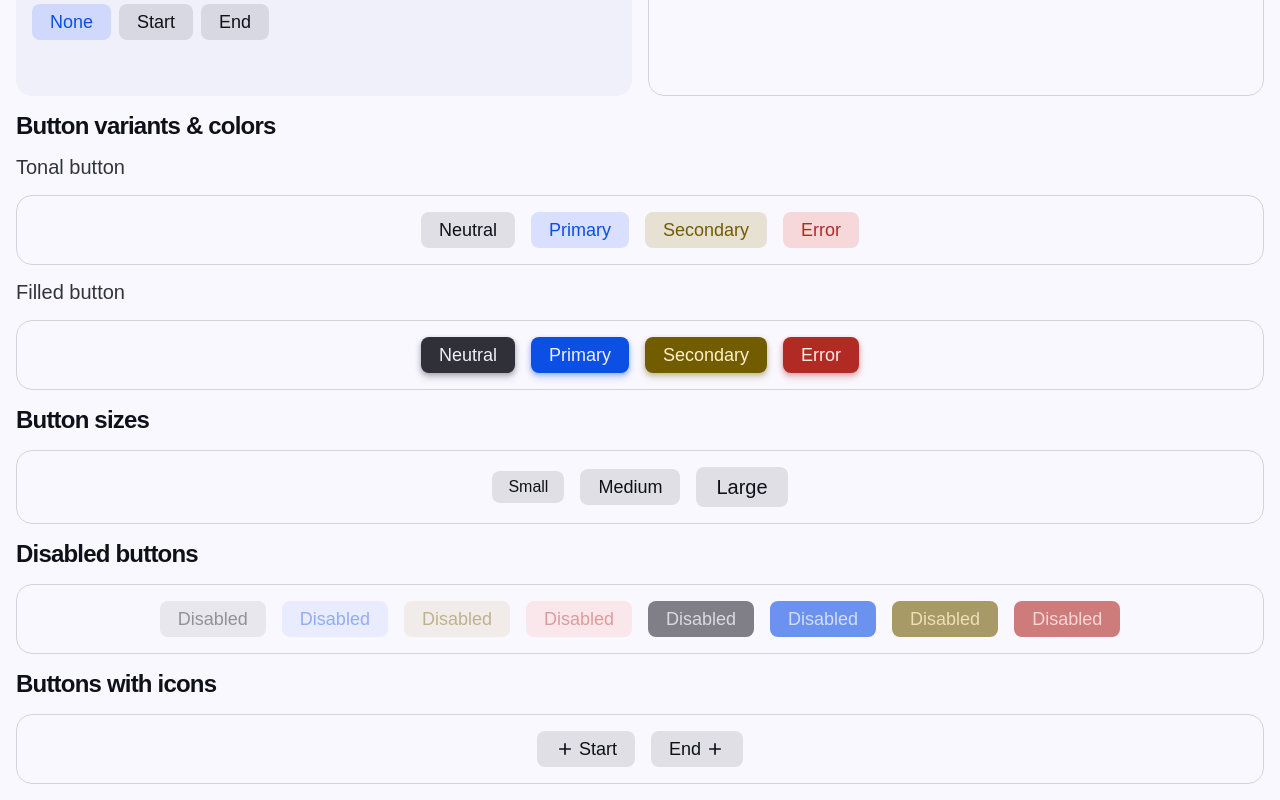
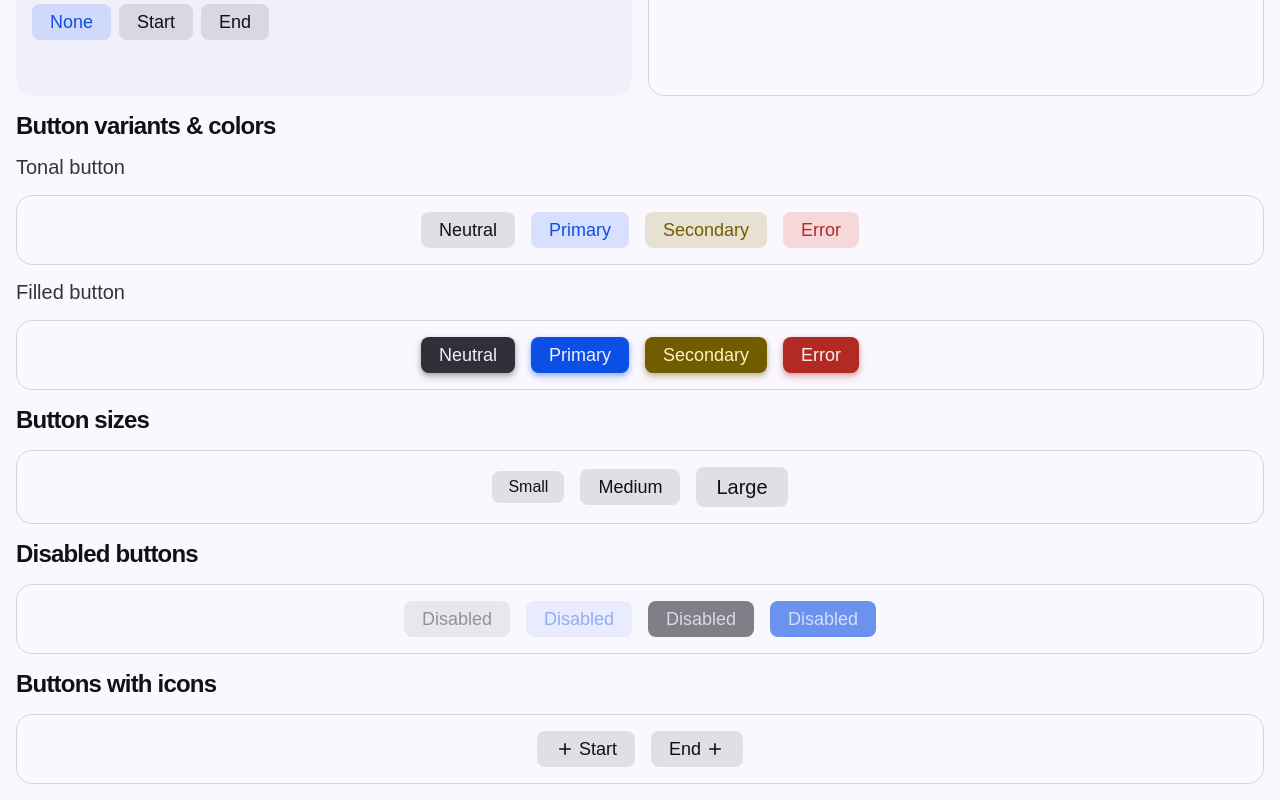
Before and after one commit to TheOmer77/omer-ui-old, a React (Vite) app: page / in a window 1280 px wide. Shown: the part 322-1122 px from the top of the page. Built offline with nearby package versions, Linux system fonts and the light colour scheme.

Commit message:
Only display neutral & primary disabled buttons in demo

```diff
--- a/demo/pages/ButtonDemo.tsx
+++ b/demo/pages/ButtonDemo.tsx
@@ -150,7 +150,7 @@ const ButtonDemo = () => {
       <h2>Disabled buttons</h2>
       <DemoComponents>
         {buttonVariants.map(variant =>
-          buttonColors.map(color => (
+          buttonColors.slice(0, 2).map(color => (
             <Button
               key={`${variant}-${color}`}
               variant={variant}
```
